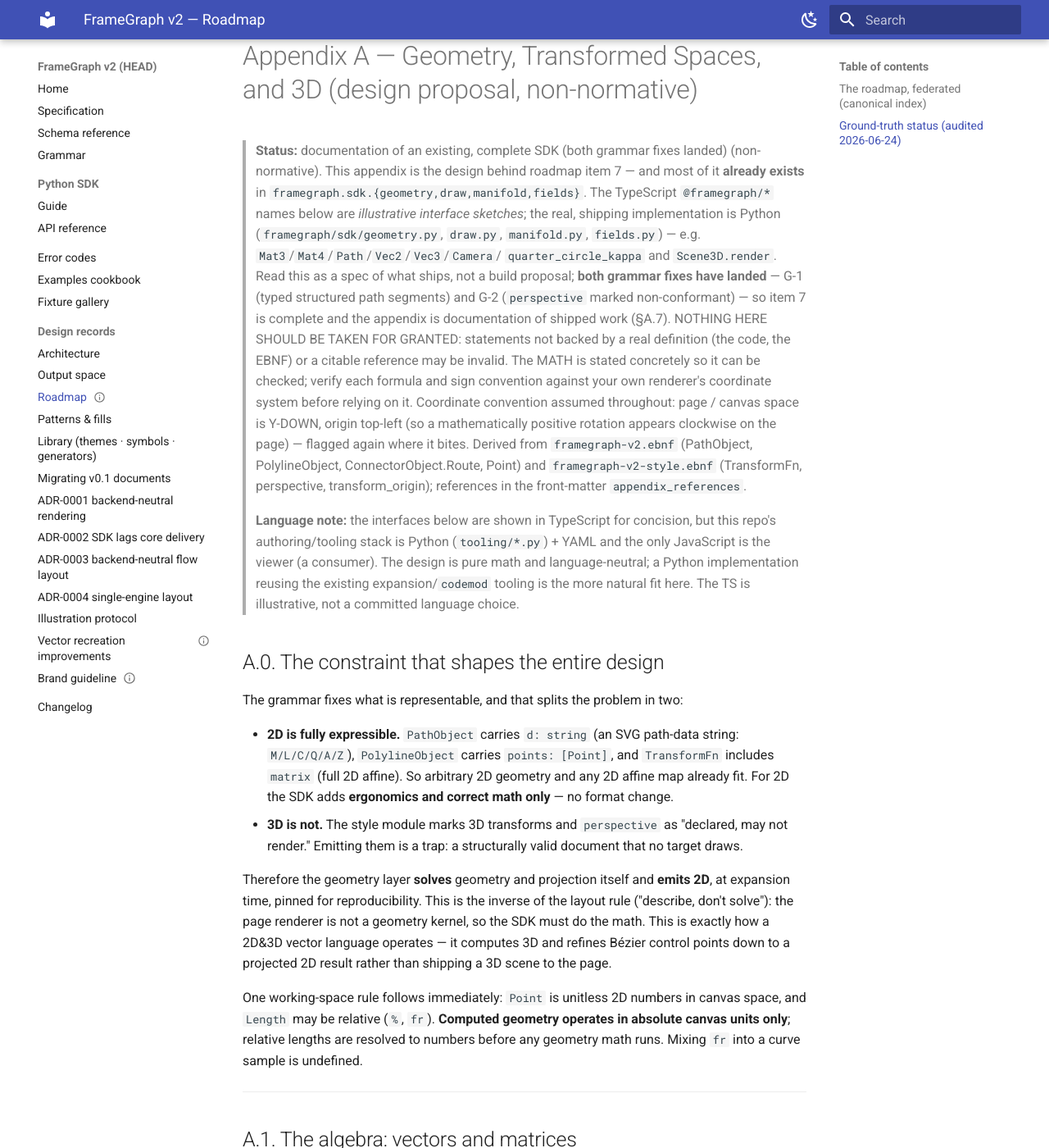
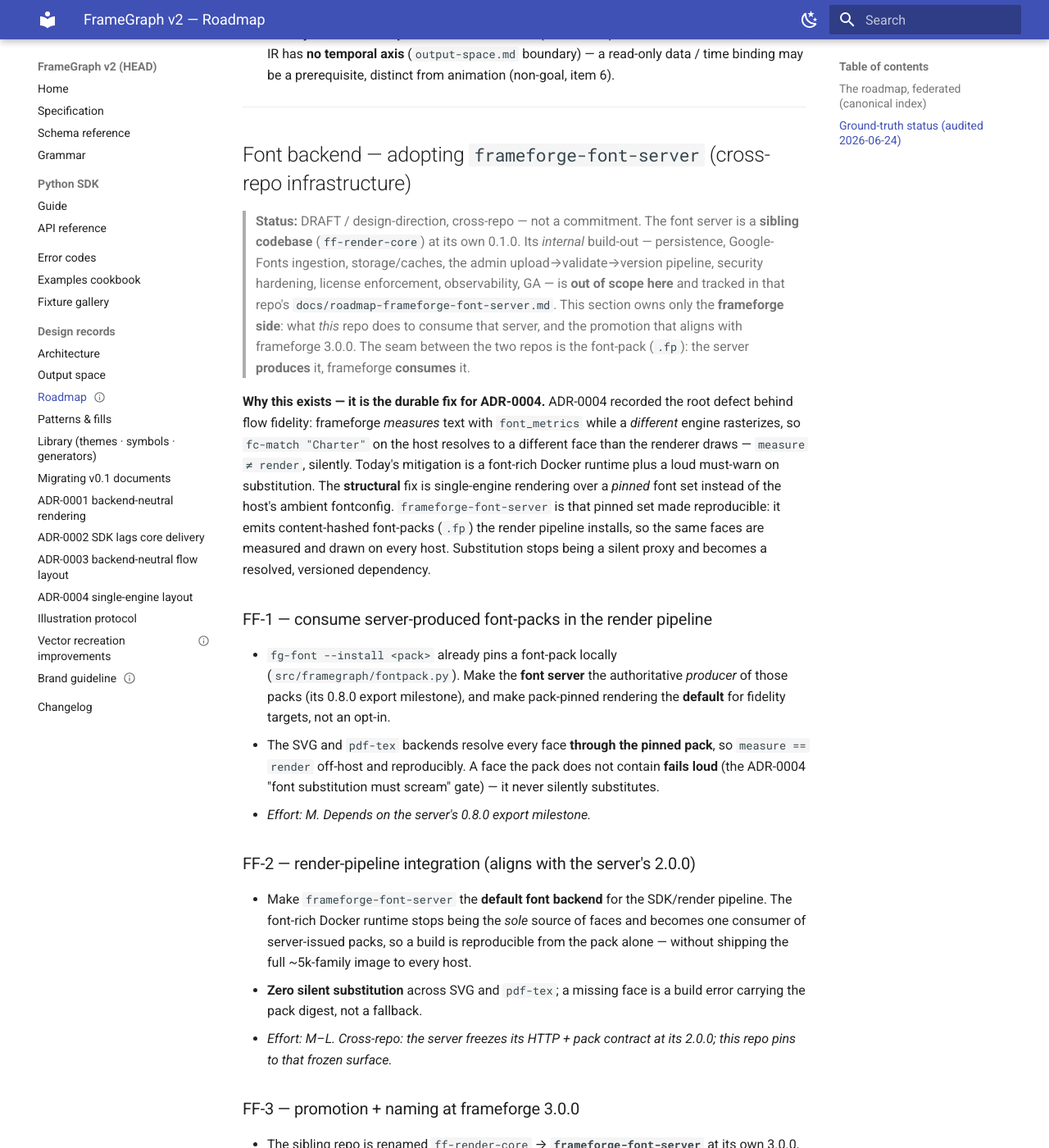
Before and after one commit to pedroanisio/frameforge, an MkDocs documentation site: the page built from docs/roadmap.md, in a window 1280 px wide and 1400 px high, scrolled down 21620 px. Shown: the whole window at 82% size. Built offline with MkDocs 1.6.1 and Material for MkDocs 9.7.7, drawn with Linux system fonts in a browser that asks for light colours; some of the changed text lies outside the part shown.

Commit message:
feat: roadmap update

```diff
--- a/docs/roadmap.md
+++ b/docs/roadmap.md
@@ -75,6 +75,7 @@ tracked elsewhere and referenced here rather than duplicated:
 | Engineering standards | [codebase-standards.md §16](codebase-standards.md) — the `[Target]` ledger | gating ruff, `mypy --strict`, coverage gate, TDD trees, golden drift tolerance, pre-commit, `__version__`/release recipe, CI matrix |
 | Operational (tracked work) | GitHub, pinned umbrellas | [#36 — absorb framegraph v0.1.0](https://github.com/pedroanisio/frameforge/issues/36) (pattern catalog + fill bridge, UML 2.5 + full Sugiyama, `from-markdown`, symbol/token packs, deck corpus); [#43 — rename framegraph → frameforge](https://github.com/pedroanisio/frameforge/issues/43) (ADR-gated, idempotent engine, three slices); [#44 — silent text-clip diagnostics](https://github.com/pedroanisio/frameforge/issues/44); [#52 — Adobe-suite parity programme](https://github.com/pedroanisio/frameforge/issues/52) (item 10 made executable: workstreams #45–#51, teardown re-render as the progress metric) |
 | Version trajectory | [CHANGELOG](../CHANGELOG.md) + rename ADR ([#37](https://github.com/pedroanisio/frameforge/issues/37)) | HEAD 2.3.0 → 2.4 (both DSL markers accepted + codemod, additive) → 3.0 (marker hard cut — which can carry this doc's 3.0 single-source milestone) |
+| Font backend / render substrate | the sibling `ff-render-core` repo — `docs/roadmap-frameforge-font-server.md` | the font server's **own** build-out (persistence, Google ingestion, storage/caches, admin upload→validate→version, security, license enforcement, observability, GA). frameforge **consumes** it — the adoption seam and the 3.0 promotion are the *Font backend* section below, not that repo |
 
 Cross-links where the layers touch: item 1's optional "exact crossing
 minimization beyond the current heuristics" is precisely what the absorption
@@ -807,6 +808,74 @@ view distorts the source — that intersection is the 3.0 bet.
 
 ---
 
+## Font backend — adopting `frameforge-font-server` (cross-repo infrastructure)
+
+> **Status:** DRAFT / design-direction, cross-repo — not a commitment. The font
+> server is a **sibling codebase** (`ff-render-core`) at its own 0.1.0. Its
+> *internal* build-out — persistence, Google-Fonts ingestion, storage/caches, the
+> admin upload→validate→version pipeline, security hardening, license enforcement,
+> observability, GA — is **out of scope here** and tracked in that repo's
+> `docs/roadmap-frameforge-font-server.md`. This section owns only the
+> **frameforge side**: what *this* repo does to consume that server, and the
+> promotion that aligns with frameforge 3.0.0. The seam between the two repos is
+> the font-pack (`.fp`): the server **produces** it, frameforge **consumes** it.
+
+**Why this exists — it is the durable fix for ADR-0004.** ADR-0004 recorded the
+root defect behind flow fidelity: frameforge *measures* text with `font_metrics`
+while a *different* engine rasterizes, so `fc-match "Charter"` on the host resolves
+to a different face than the renderer draws — `measure ≠ render`, silently.
+Today's mitigation is a font-rich Docker runtime plus a loud must-warn on
+substitution. The **structural** fix is single-engine rendering over a *pinned*
+font set instead of the host's ambient fontconfig. `frameforge-font-server` is that
+pinned set made reproducible: it emits content-hashed font-packs (`.fp`) the render
+pipeline installs, so the same faces are measured and drawn on every host.
+Substitution stops being a silent proxy and becomes a resolved, versioned
+dependency.
+
+### FF-1 — consume server-produced font-packs in the render pipeline
+- `fg-font --install <pack>` already pins a font-pack locally
+  (`src/framegraph/fontpack.py`). Make the **font server** the authoritative
+  *producer* of those packs (its 0.8.0 export milestone), and make pack-pinned
+  rendering the **default** for fidelity targets, not an opt-in.
+- The SVG and `pdf-tex` backends resolve every face **through the pinned pack**, so
+  `measure == render` off-host and reproducibly. A face the pack does not contain
+  **fails loud** (the ADR-0004 "font substitution must scream" gate) — it never
+  silently substitutes.
+- *Effort: M. Depends on the server's 0.8.0 export milestone.*
+
+### FF-2 — render-pipeline integration (aligns with the server's 2.0.0)
+- Make `frameforge-font-server` the **default font backend** for the SDK/render
+  pipeline. The font-rich Docker runtime stops being the *sole* source of faces and
+  becomes one consumer of server-issued packs, so a build is reproducible from the
+  pack alone — without shipping the full ~5k-family image to every host.
+- **Zero silent substitution** across SVG and `pdf-tex`; a missing face is a build
+  error carrying the pack digest, not a fallback.
+- *Effort: M–L. Cross-repo: the server freezes its HTTP + pack contract at its
+  2.0.0; this repo pins to that frozen surface.*
+
+### FF-3 — promotion + naming at frameforge 3.0.0
+- The sibling repo is renamed `ff-render-core` → **`frameforge-font-server`** at its
+  own 3.0.0, timed with **this** framework's 3.0.0 marker hard-cut (the rename
+  trajectory: 2.3.0 → 2.4 → 3.0; rename ADR
+  [#37](https://github.com/pedroanisio/frameforge/issues/37) /
+  umbrella [#43](https://github.com/pedroanisio/frameforge/issues/43)). frameforge's
+  3.0.0 docs reference the font server by its official name.
+- **Contract stability is a hard requirement**, not a nicety: the rename must not
+  break the render pipeline — the server's URL surface (`/css2`, `/files`,
+  `/api/families`) stays stable and its env/metric prefixes carry a one-minor
+  back-compat alias. This repo's integration pins the **stable surface**, never the
+  crate names — so the rename is invisible to frameforge builds.
+- *Effort: S on this side (docs + a pinned contract test). The mechanical rename is
+  server-side work, in that repo's roadmap.*
+
+> **Ownership split, stated plainly.** Everything *internal* to the font server —
+> how it stores, ingests, secures, licenses, and serves fonts — is the sibling
+> repo's roadmap. Everything about **frameforge adopting it** — pack consumption,
+> single-engine `measure == render`, the 3.0 promotion — is here. Neither repo
+> duplicates the other; they meet at the `.fp` font-pack.
+
+---
+
 # Appendix A — Geometry, Transformed Spaces, and 3D (design proposal, non-normative)
 
 > **Status:** documentation of an existing, complete SDK (both grammar fixes landed)
```
